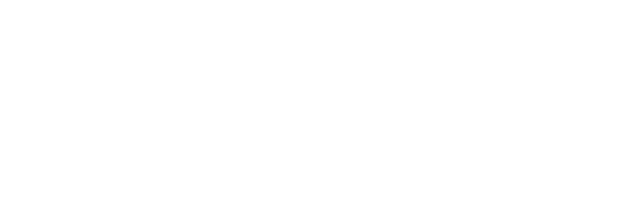
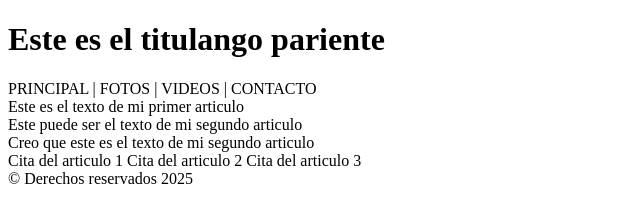
Before and after one commit to MatiusProg/Learning__Html_Css_JavaScript, a plain HTML site: page index.html in a window 1280 px wide. Shown: the whole page, without its empty margins (0-640 px from the left). Drawn offline with Linux system fonts and the light colour scheme.

Commit message:
Añadi al archivo una estructura tradicional, además de añadir un h1, para probar como se ve

```diff
--- a/index.html
+++ b/index.html
@@ -8,5 +8,32 @@
 		<LINK rel="icon" href="Imágenes/LogoKarateka.png" type="image/png" sizes="16x16">
 	</head>
 	<body>
+		<header>
+			<h1> Este es el titulango pariente </h1>
+		</header>
+		<nav>
+			PRINCIPAL | FOTOS | VIDEOS | CONTACTO
+		</nav>
+		<main>
+			<section>
+				<article>
+					Este es el texto de mi primer articulo
+				</article>
+				<article>
+					Este puede ser el texto de mi segundo articulo
+				</article>
+				<article>
+					Creo que este es el texto de mi segundo articulo
+				</article>
+			</section>
+			<aside>
+				Cita del articulo 1
+				Cita del articulo 2
+				Cita del articulo 3
+			</aside>
+		</main>
+		<footer>
+			&copy; Derechos reservados 2025
+		</footer>
 	</body>
 </html>
```
